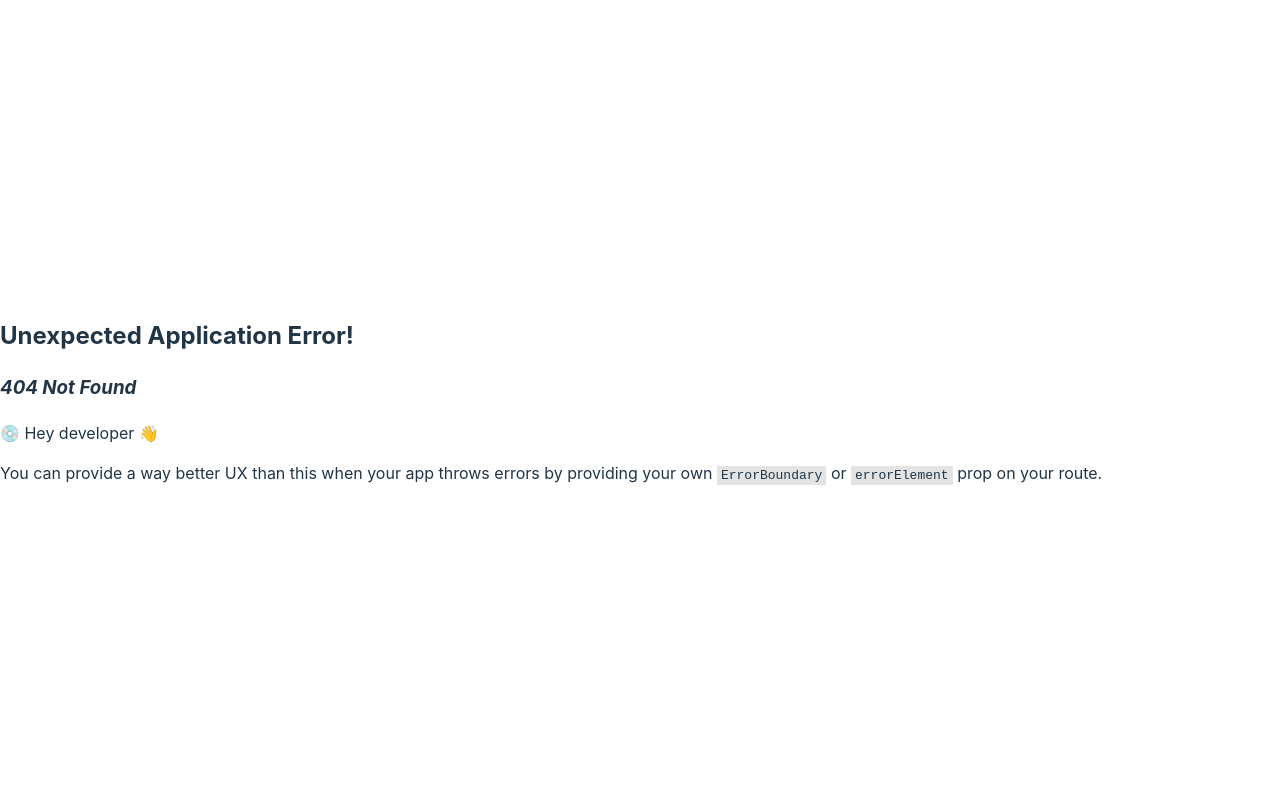
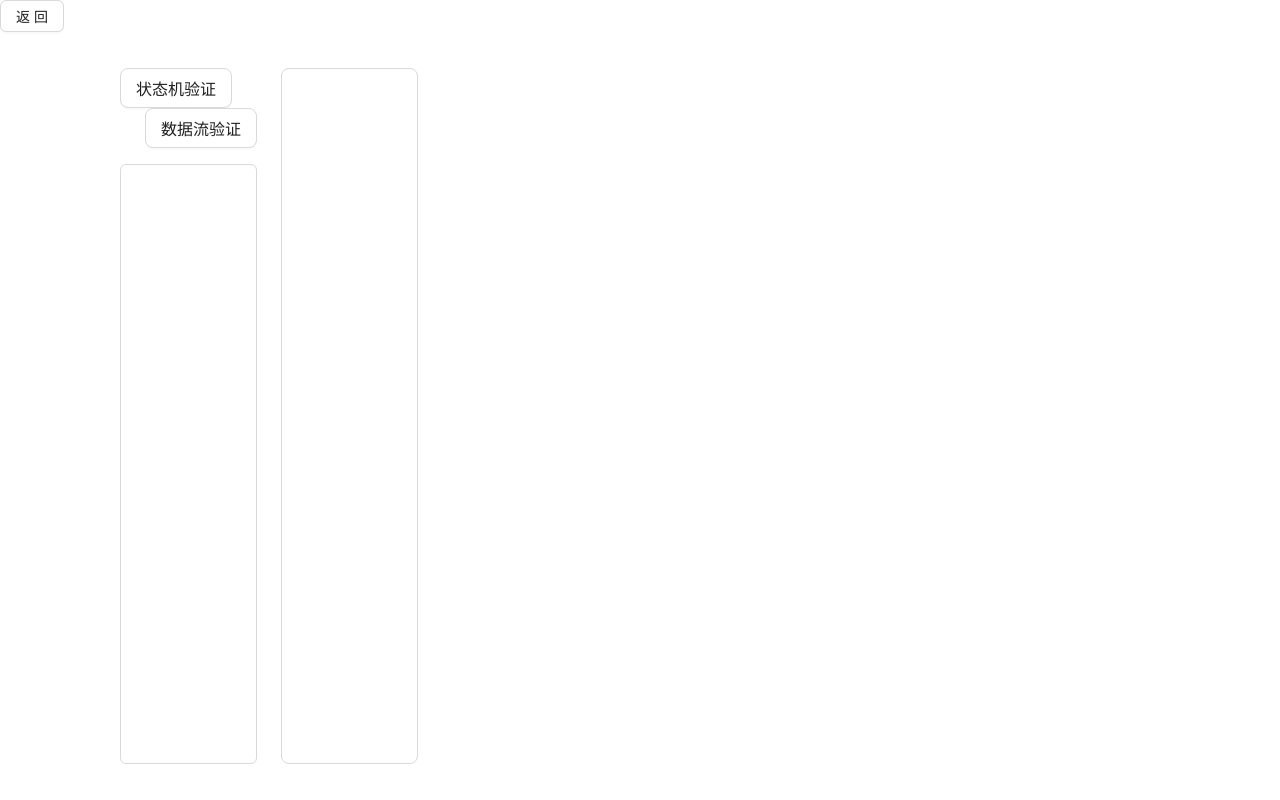
Before and after one commit to NicholasStone/check-frontend, a React (Vite) app: page /lustre in a window 1280 px wide. Before the commit this address had no page. Built offline with nearby package versions, Linux system fonts and the light colour scheme.

Commit message:
feat:add lustrePanel

```diff
--- a/src/components/Modebar.jsx
+++ b/src/components/Modebar.jsx
@@ -1,9 +1,8 @@
-import { Segmented } from "antd"
+import { Segmented,Button } from "antd"
 import { useDispatch, useSelector } from "react-redux"
 import { setSelectedMode } from "../store/modules/editor/bar"
 import { useNavigate } from "react-router-dom"
 import { useEffect } from "react"
-
 function Modebar() {
     const dispatch = useDispatch()
     const navigate = useNavigate()
@@ -12,7 +11,7 @@ function Modebar() {
     m.set('编辑器', 'editor')
     m.set('模拟器', 'simulator')
     m.set('验证器', 'verifier')
-    console.log(selectedMode);
+    console.log(selectedMode)
     useEffect(() => {
         navigate('/' + selectedMode)
     }, [])
@@ -26,6 +25,8 @@ function Modebar() {
                         dispatch(setSelectedMode(mode))
                         navigate('/' + mode)
                     }} />
+            {selectedMode==='editor'&&
+            <Button style={{float:'right'}} onClick={()=>{navigate('/lustre')}}>到Lustre建模</Button>}
         </div>
     )
 }
--- a/src/components/Model.jsx
+++ b/src/components/Model.jsx
@@ -116,7 +116,7 @@ function Model(){
             }
         }
          >
-          <script src="https://at.alicdn.com/t/c/font_4447395_prlpotdyeh.js"/>
+          <script src="https://at.alicdn.com/t/c/font_4447395_g643i0xeisu.js"/>
             {updateModel()}
             {/* <Transition x1={275} y1={230} x2={500} y2={230} guard={} update={}/> */}
             {/* <Transition x1={500} y1={240} x2={275} y2={240} guard="test" update="test2"/>
--- a/src/components/Toolbar.jsx
+++ b/src/components/Toolbar.jsx
@@ -19,8 +19,8 @@ function Toolbar() {
     const onSaveClicked = ()=>{
         const jsonData = {
             declaration: declaration,
-            autos: autos,
-            systemDeclaration: systemDeclaration
+            automatons: autos,
+            system_declaration: systemDeclaration
           };
 
           const jsonString = JSON.stringify(jsonData, null, 2);
@@ -43,12 +43,21 @@ function Toolbar() {
         if (file) {
             const reader = new FileReader();
             reader.onload = (event) => {
+                console.log(event.target.result);
                 const jsonData = JSON.parse(event.target.result)
-                // console.log('Imported JSON data:', jsonData);
-                const {declaration,autos,systemDeclaration} = jsonData
-                dispatch(setDeclaration(declaration))
-                dispatch(setAutos(autos))
-                dispatch(setSystemDeclaration(systemDeclaration))
+                console.log('Imported JSON data:', jsonData);
+                // const {declaration,autos,systemDeclaration} = jsonData
+                dispatch(setDeclaration(jsonData.declaration))
+                dispatch(setSystemDeclaration(jsonData.system_declaration))
+                let tmpAutos = jsonData.automatons
+                console.log(tmpAutos[0].locations[0],"before transform");
+                if(tmpAutos[0].locations[0].x===undefined){
+                    transformAutos(tmpAutos)
+                }
+                console.log(tmpAutos,"after transform");
+                // dispatch(setDeclaration(declaration))
+                dispatch(setAutos(tmpAutos))
+                // dispatch(setSystemDeclaration(systemDeclaration))
             };
             reader.readAsText(file);
         }
@@ -69,6 +78,38 @@ function Toolbar() {
         dispatch(setZoom(1))
     }
 
+    const transformAutos = (autos)=>{
+        autos[0].locations = autos[0].locations.map((location)=>{
+            //add geo
+            location.x = 100
+            location.y = 100
+            //transform name&invariant
+            const tmpName = {content:location.name,x:100,y:100}
+            location.name = tmpName
+            const invariant = {content:location.invariant,x:100,y:100}
+            location.invariant = invariant
+            return location
+        })
+        autos[0].transitions = autos[0].transitions.map((transition)=>{
+            //change property name
+            transition.sourceId = transition.source_id
+            transition.targetId = transition.target_id
+            delete transition.source_id
+            delete transition.target_id
+            //add nails
+            transition.nails = []
+            //transform select guard sync update
+            const tmpSelect = {content:transition.select,x:100,y:100}
+            transition.select = tmpSelect
+            const tmpGuard = {content:transition.guard,x:100,y:100}
+            transition.guard = tmpGuard
+            const tmpSync = {content:transition.sync,x:100,y:100}
+            transition.sync = tmpSync
+            const tmpUpdate = {content:transition.update,x:100,y:100}
+            transition.update = tmpUpdate
+            return transition
+        })
+    }
     return (
         <div style={{ padding: '12px' }}>
             <input
--- /dev/null
+++ b/src/pages/LustrePanel/index.jsx
@@ -0,0 +1,147 @@
+import { Button,Flex,Input,Card,ConfigProvider } from "antd"
+import { useState } from "react"
+import { useNavigate } from "react-router-dom"
+
+function LustrePanel(){
+    const {TextArea} = Input
+    const navigate = useNavigate()
+    const [value,setValue] = useState("")
+    const outputResult = `SUM:\nInvProp[l32c1]\nAnswer: valid\nRuntime: 0.06 sec`
+    const outputJson = {
+        "declaration": "",
+        "automatons": [
+          {
+            "name": "A",
+            "parameters": "c1, c2, c3, c4, c5 bool",
+            "locations": [
+              {
+                "id": 1,
+                "name": "A",
+                "invariant": ""
+              },
+              {
+                "id": 2,
+                "name": "B",
+                "invariant": ""
+              },
+              {
+                "id": 3,
+                "name": "C",
+                "invariant": ""
+              },
+              {
+                "id": 4,
+                "name": "D",
+                "invariant": ""
+              },
+              {
+                "id": 5,
+                "name": "E",
+                "invariant": ""
+              },
+              {
+                "id": 6,
+                "name": "",
+                "invariant": ""
+              },
+              {
+                "id": 7,
+                "name": "",
+                "invariant": ""
+              }
+            ],
+            "transitions": [
+              {
+                "id": 1,
+                "source_id": 1,
+                "target_id": 6,
+                "select": "",
+                "guard": "c1",
+                "sync": "",
+                "update": "S1()"
+              },
+              {
+                "id": 2,
+                "source_id": 6,
+                "target_id": 7,
+                "select": "",
+                "guard": "!c2",
+                "sync": "",
+                "update": "S3()"
+              },
+              {
+                "id": 3,
+                "source_id": 6,
+                "target_id": 2,
+                "select": "",
+                "guard": "c2",
+                "sync": "",
+                "update": "S2()"
+              },
+              {
+                "id": 4,
+                "source_id": 7,
+                "target_id": 3,
+                "select": "",
+                "guard": "c4",
+                "sync": "",
+                "update": "S4()"
+              },
+              {
+                "id": 5,
+                "source_id": 7,
+                "target_id": 4,
+                "select": "",
+                "guard": "!c4 && c5",
+                "sync": "",
+                "update": "S5()"
+              },
+              {
+                "id": 6,
+                "source_id": 7,
+                "target_id": 5,
+                "select": "",
+                "guard": "!c4 & !c5",
+                "sync": "",
+                "update": "S6()"
+              }
+            ],
+            "init": 1,
+            "declaration": "func S1(){}\n\nfunc S2(){}\n\nfunc S3(){}\n\nfunc S4(){}\n\nfunc S5(){}\n\nfunc S6(){}"
+          }
+        ],
+        "system_declaration": [
+          "system A;"
+        ]
+      }
+    return(
+        <>
+        <Button onClick={()=>{navigate('/editor')}}>返回</Button>
+        <Flex style={{margin:'36px 120px'}} gap='large'>
+        <Flex vertical style={{width:'50%'}} gap='middle'>
+            <div>
+
+                <Button style={{float:'left'}} size="large" onClick={()=>setValue(JSON.stringify(outputJson))}>状态机验证</Button>
+                <Button style={{float:'right'}} size="large" onClick={()=>setValue(outputResult)}>数据流验证</Button>
+            </div>
+            <TextArea style={{resize:'none',height:'600px'}}></TextArea>
+        </Flex>
+        <ConfigProvider
+            theme={{
+                token: {
+                    colorBorderSecondary:'#d9d9d9'
+                },
+            }}
+        >
+            <Card style={{width:'50%', whiteSpace:'pre-wrap'}}>{value}</Card>
+        </ConfigProvider>
+
+
+        </Flex>
+        </>
+
+
+    )
+}
+
+export default LustrePanel
--- a/src/pages/SimulatorPanel/index.jsx
+++ b/src/pages/SimulatorPanel/index.jsx
@@ -74,7 +74,7 @@ function SimulatorPanel() {
         }}>
           <Layout>
             <Sider theme='light' style={{ marginRight: 8, minHeight: 700 }}></Sider>
-            <Content style={{
+            {/* <Content style={{
               //   padding: 24,
               minHeight: 772,
               background: colorBgContainer,
@@ -82,15 +82,14 @@ function SimulatorPanel() {
               width: '70%'
             }}>
               Content1
-            </Content>
+            </Content> */}
             <Content style={{
               //   padding: 24,
               minHeight: 772,
               background: colorBgContainer,
               borderRadius: borderRadiusLG,
-              width: '30%'
             }}>
-              Content2
+
             </Content>
 
           </Layout>
--- a/src/router/index.jsx
+++ b/src/router/index.jsx
@@ -4,6 +4,7 @@ import { createBrowserRouter } from "react-router-dom";
 import EditorPanel from "../pages/EditorPanel";
 import SimulatorPanel from "../pages/SimulatorPanel";
 import VerifierPanel from "../pages/VerifierPanel";
+import LustrePanel from "../pages/LustrePanel";
 import App from "../App";
 
 //配置路由实例
@@ -30,6 +31,10 @@ const router = createBrowserRouter([
                 element: <VerifierPanel />
             }
         ]
+    },
+    {
+        path:'/lustre',
+        element:<LustrePanel/>
     }
 ])
 
--- a/src/store/modules/editor/bar.jsx
+++ b/src/store/modules/editor/bar.jsx
@@ -9,6 +9,7 @@ const barStore = createSlice({
         zoom:1
     },
     reducers: {
+        //editor simulator verifier
         setSelectedMode(state, action) {
             state.selectedMode = action.payload
         },
--- a/src/store/modules/editor/model.jsx
+++ b/src/store/modules/editor/model.jsx
@@ -14,25 +14,25 @@ const modelStore = createSlice({
                         name:{
                             content:"start",
                             x:250,
-                            y:100
+                            y:170
                         },
                         invariant:{
                             content:"",
                             x:250,
-                            y:100
+                            y:200
                         },
                         x:250,
-                        y:100,
+                        y:200,
                     },
                     {
                         id:2,
                         name:{
                             content:"end",
                             x:500,
-                            y:200
+                            y:170
                         },
                         invariant:{
-                            content:"x<=k",
+                            content:"",
                             x:500,
                             y:100
                         },
@@ -47,22 +47,22 @@ const modelStore = createSlice({
                         targetId:2,
                         nails:[],
                         select:{
-                            content:"select",
+                            content:"",
                             x:270,
                             y:90
                         },
                         guard:{
-                            content:"id == 0",
+                            content:"",
                             x:270,
                             y:90
                         },
                         sync:{
-                            content:"sync",
+                            content:"",
                             x:270,
                             y:90
                         },
                         update:{
-                            content:"x = 0",
+                            content:"",
                             x:450,
                             y:90
                         }
--- a/src/utils/IconFont.jsx
+++ b/src/utils/IconFont.jsx
@@ -1,7 +1,7 @@
 import { createFromIconfontCN } from '@ant-design/icons';
 const IconFont = createFromIconfontCN({
   scriptUrl: [
-    '//at.alicdn.com/t/c/font_4447395_prlpotdyeh.js'
+    '//at.alicdn.com/t/c/font_4447395_g643i0xeisu.js'
   ],
 });
 export default IconFont;
```
